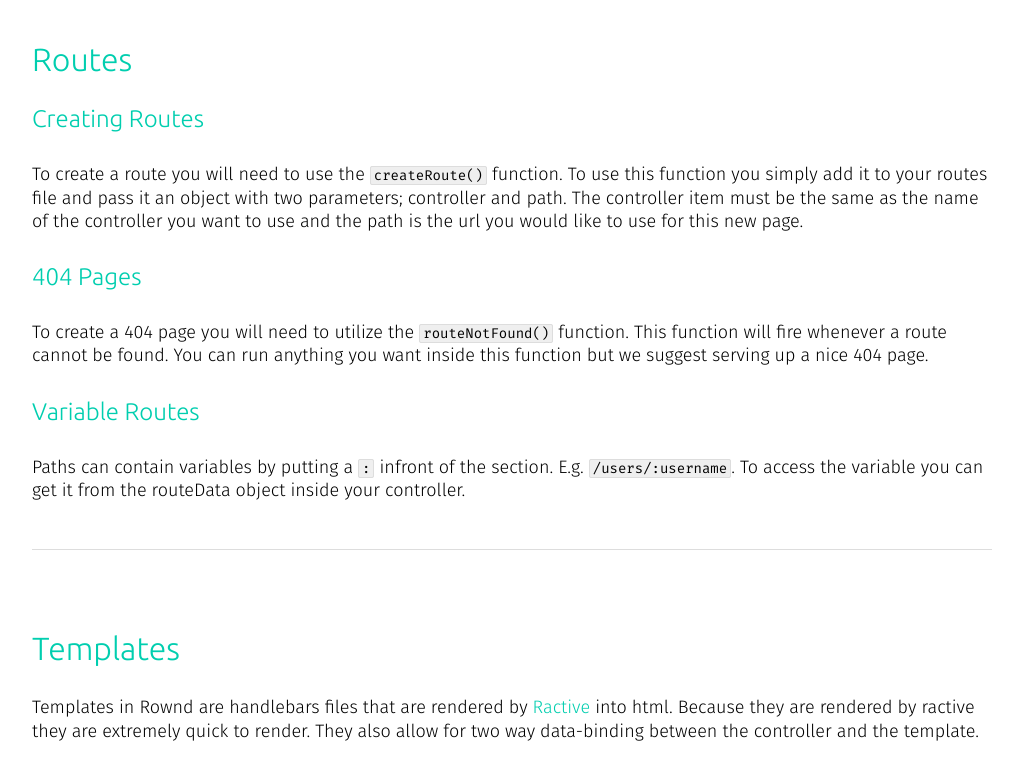
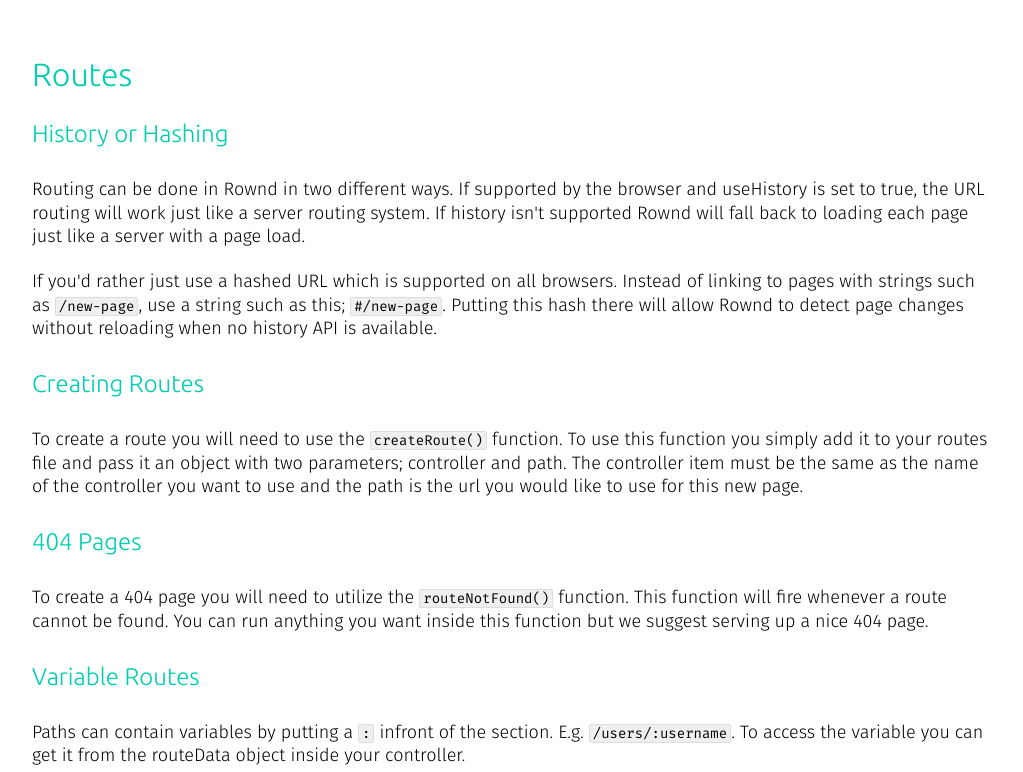
Before and after one commit to silverlight513/Rownd, a website: page index.html in a window 1280 px wide. Shown: the part 2800-3572 px from the top of the page, without its empty margins (128-1151 px from the left). Drawn offline with Linux system fonts and the light colour scheme; no server answers; a web font is replaced by a local one.

Commit message:
added documentation for history routing

```diff
--- a/index.html
+++ b/index.html
@@ -113,6 +113,7 @@
             <code class="js">
   var rnd = Rownd.start({
     'debug': true,
+    'useHistory': true,
     'hideInfo': false,
     'showVersion': true,
     'rootUrl': ''
@@ -175,6 +176,17 @@
               Routes
             </h3>
           </a>
+        </div>
+        <div id="using-history-or-hash">
+          <h4>History or Hashing</h4>
+          <p>
+          Routing can be done in Rownd in two different ways. If supported by the browser and useHistory is set to true, the URL routing will work just
+          like a server routing system. If history isn't supported Rownd will fall back to loading each page just like a server with a page load.
+          </p>
+          <p>
+            If you'd rather just use a hashed URL which is supported on all browsers. Instead of linking to pages with strings such as <code class="inline">/new-page</code>, use
+          a string such as this; <code class="inline">#/new-page</code>. Putting this hash there will allow Rownd to detect page changes without reloading when no history API is available.
+          </p>
         </div>
         <div id="creating-routes">
           <h4>Creating Routes</h4>
@@ -397,6 +409,13 @@
             The debug configuration toggles the visibility of error logs from Rownd and Ractive.
             </p>
           </div>
+          <div id="useHistory">
+            <h4>useHistory</h4>
+            <p>Default - false</p>
+            <p>
+            The useHistory option allows the Rownd application to use the history API instead of using a hashed URL.
+            </p>
+          </div>
           <div id="hideInfo">
             <h4>hideInfo</h4>
             <p>Default - false</p>
```
